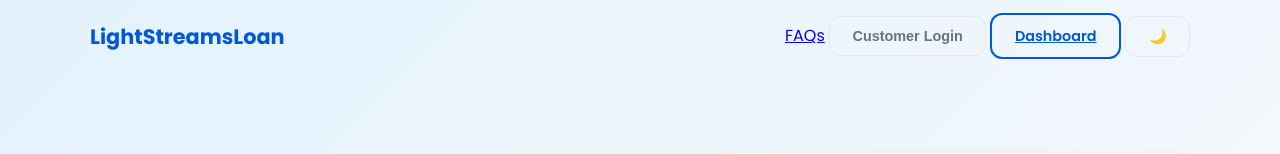
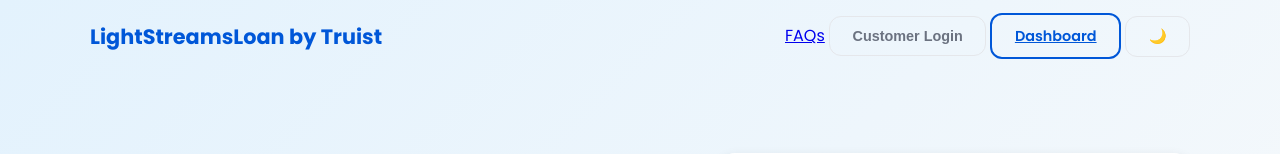
Before and after one commit to lightstreamonlineteam-dot/LightStreamLoan, a plain HTML site: page index.html in a window 1280 px wide. Shown: the top 154 px of the page. Drawn offline with Linux system fonts and the light colour scheme.

Commit message:
Add files via upload

```diff
--- a/index.html
+++ b/index.html
@@ -9,7 +9,7 @@
 <body>
   <header class="site-header">
   <nav class="nav container">
-  <a class="brand" href="lightstreamsloans.com">LightStreamsLoan</a>
+  <a class="brand" href="lightstreamsloans.com">LightStreamsLoan <span class="brand-subtitle">by Truist</span> </a>
   <div class="nav-actions">
     <a href="#faqs" class="nav-link">FAQs</a>
 
```
